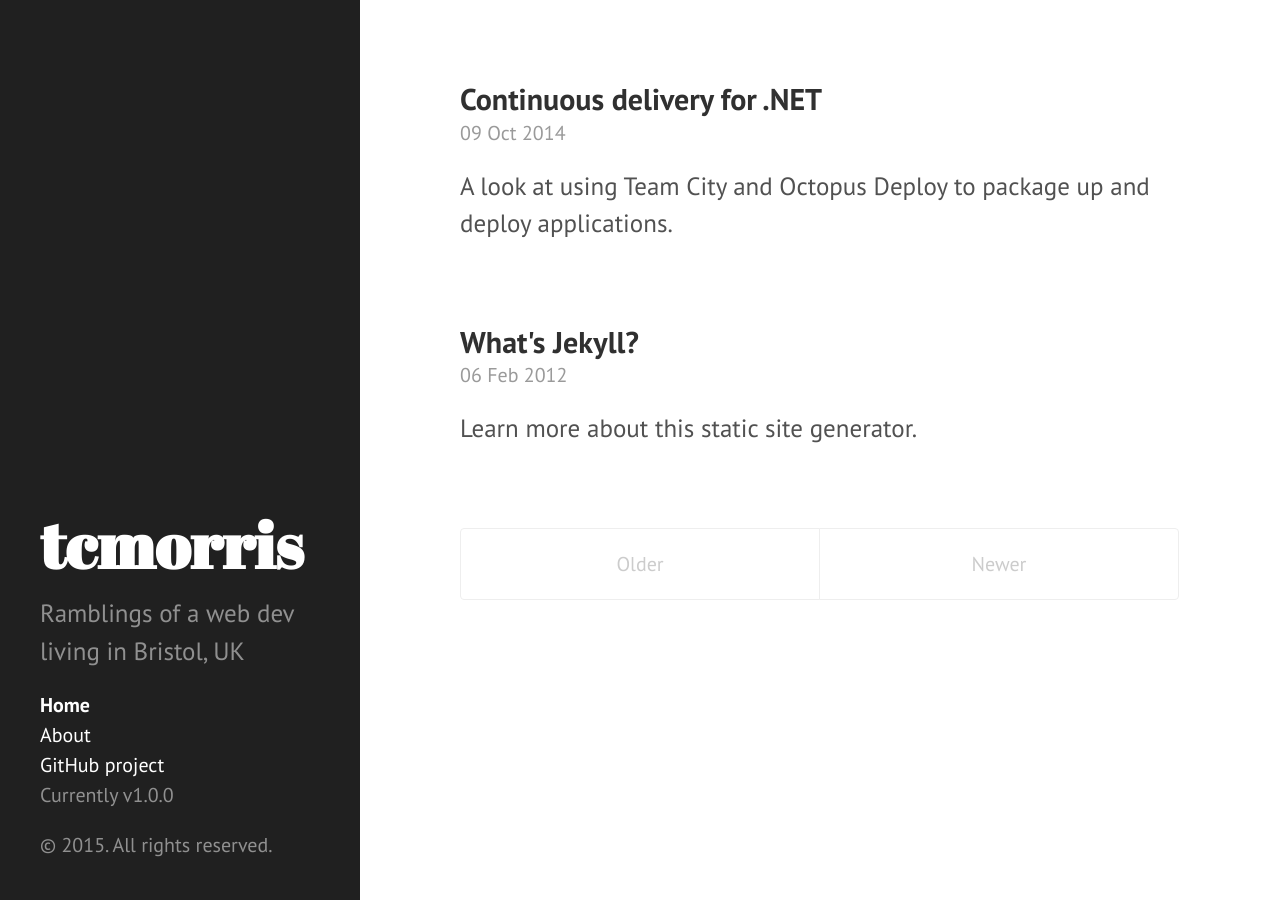
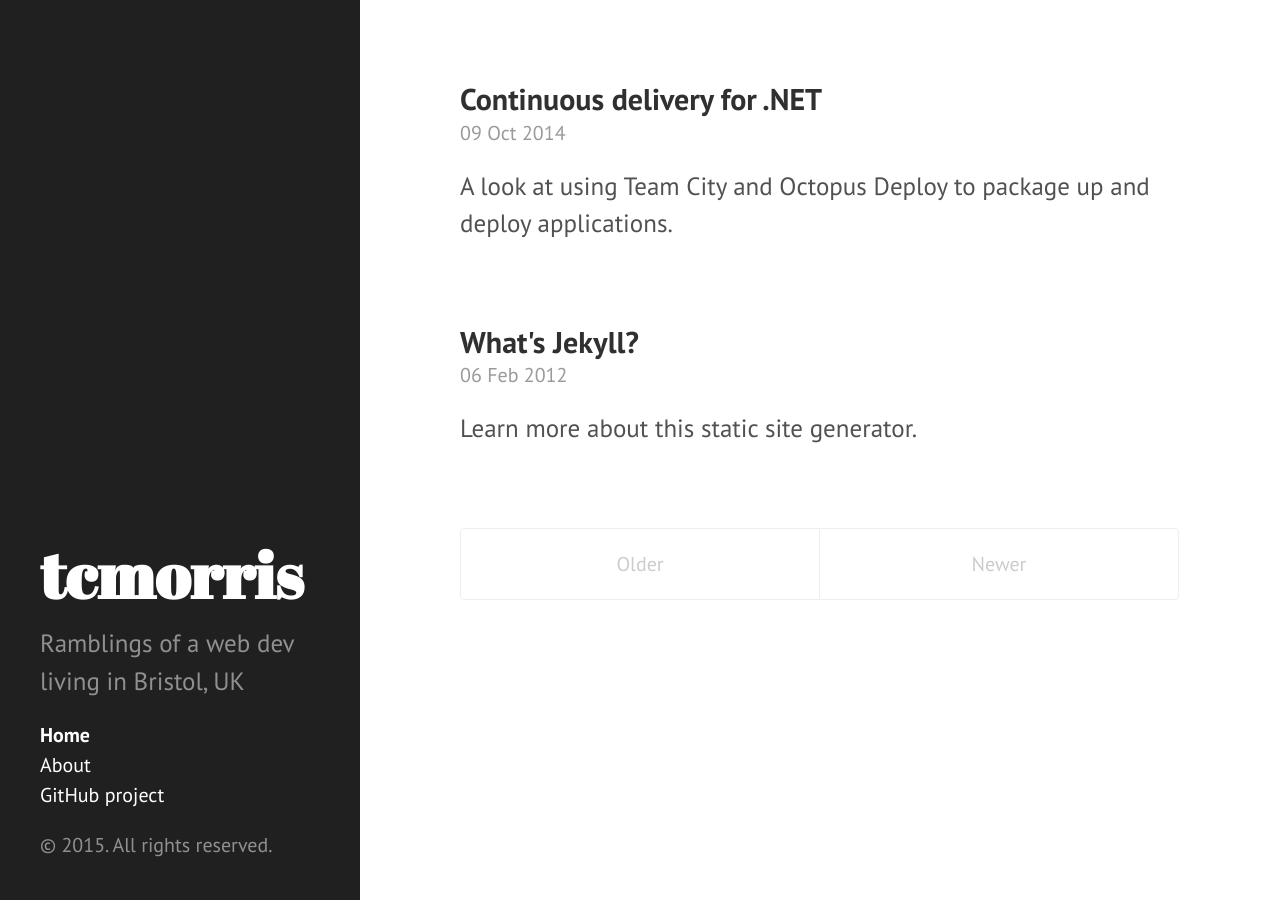
Before and after one commit to tcmorris/tcmorris.github.io, a Jekyll site: the page built from index.html, in a window 1280 px wide. Built offline with Jekyll 4.4.1, drawn with Linux system fonts in a browser that asks for light colours; Markdown is read by kramdown in place of the engine named in the settings; the list of posts is cut into pages by our own code.

Commit message:
Remove version tag

```diff
--- a/_includes/sidebar.html
+++ b/_includes/sidebar.html
@@ -21,7 +21,6 @@
       {% endfor %}
 
       <li class="sidebar-nav-item"><a href="{{ site.github.repo }}">GitHub project</a></li>
-      <li class="sidebar-nav-item">Currently v{{ site.version }}</li>
     </ul>
     <p>&copy; {{ site.time | date: '%Y' }}. All rights reserved.</p>
   </div>
```
